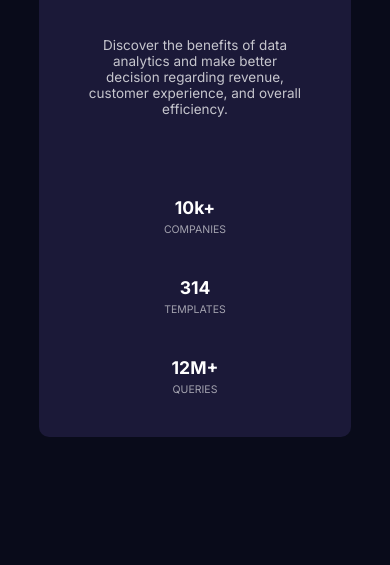
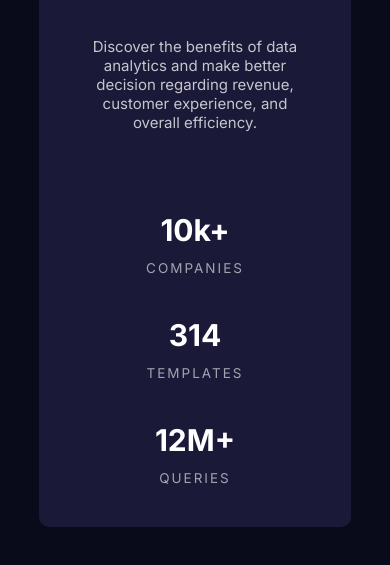
Before and after one commit to althafdaa/stat-preview-card-component, a plain HTML site: page index.html in a window 390 px wide. Shown: the part 509-1074 px from the top of the page. Before the commit the page ends 996 px from the top, so only its background shows below. Drawn offline with Linux system fonts and the light colour scheme.

Commit message:
font size change
h3 on stat changed to h1
some adjustment on font size
and media query size

```diff
--- a/index.html
+++ b/index.html
@@ -28,15 +28,15 @@
         </div>
         <div class="text-stat">
           <div class="stat-each">
-            <h3>10k+</h3>
+            <h1>10k+</h1>
             <span>COMPANIES</span>
           </div>
           <div class="stat-each">
-            <h3>314</h3>
+            <h1>314</h1>
             <span>TEMPLATES</span>
           </div>
           <div class="stat-each">
-            <h3>12M+</h3>
+            <h1>12M+</h1>
             <span>QUERIES</span>
           </div>
         </div>
--- a/style.css
+++ b/style.css
@@ -63,10 +63,15 @@ main .text-stat {
   /* padding: 0px 30px; */
 }
 
+main .text-stat h1 {
+  margin-bottom: 10px;
+}
+
 .stat-each span {
-  font-size: 0.7em;
+  font-size: 0.9em;
   margin: 10px auto;
   color: hsla(0, 0%, 100%, 0.6);
+  letter-spacing: 2px;
 }
 
 main .hero {
@@ -89,7 +94,7 @@ main .overlay {
 
 /* RESPONSIVE */
 
-@media screen and (max-width: 600px) {
+@media screen and (max-width: 1024px) {
   main {
     flex-direction: column;
   }
@@ -113,4 +118,8 @@ main .overlay {
   main .stat-each {
     margin: 20px;
   }
+
+  main .container-text p {
+    font-size: 1em;
+  }
 }
```
